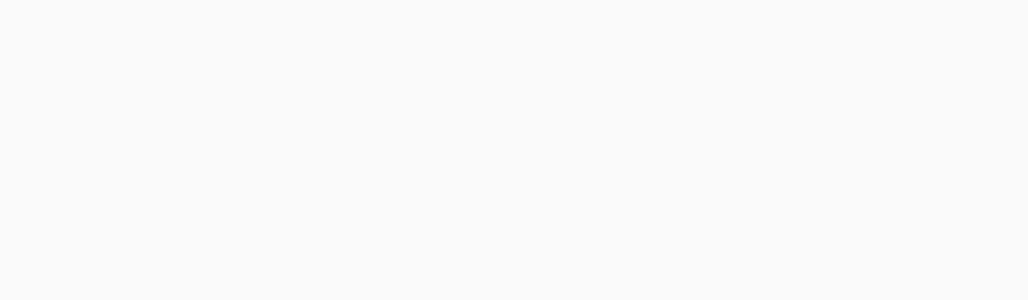
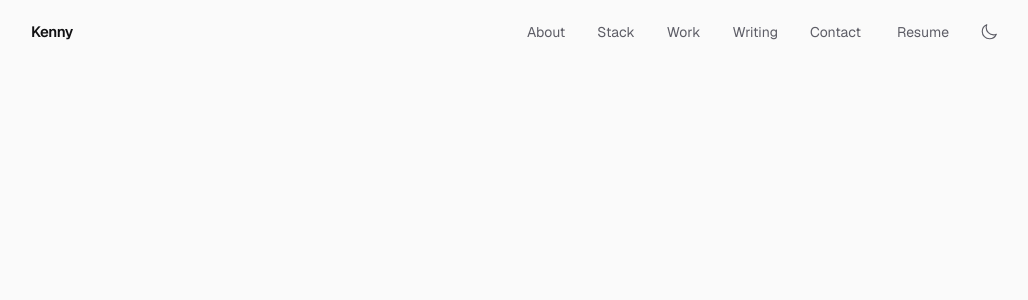
Before and after one commit to KennyUMN/kennyvws.dev, a Next.js app: page / in a window 1280 px wide. Shown: the top 300 px of the page, without its empty margins (121-1149 px from the left). Built offline with nearby package versions, Linux system fonts and the light colour scheme.

Commit message:
feat: add glass navbar with scroll-spy, mobile menu, and theme toggle

```diff
--- a/src/app/page.tsx
+++ b/src/app/page.tsx
@@ -1,7 +1,12 @@
+import { Navbar } from "@/components/nav/Navbar";
+
 export default function Home() {
   return (
-    <main id="main">
-      <div id="top" />
-    </main>
+    <>
+      <Navbar />
+      <main id="main">
+        <div id="top" />
+      </main>
+    </>
   );
 }
--- /dev/null
+++ b/src/components/nav/Navbar.tsx
@@ -0,0 +1,155 @@
+"use client";
+
+import { useEffect, useState } from "react";
+import { AnimatePresence, motion } from "motion/react";
+import { navItems, sectionIds } from "@/data/nav";
+import { site } from "@/data/site";
+import { useActiveSection } from "@/hooks/useActiveSection";
+import { cn } from "@/lib/utils";
+import { ThemeToggle } from "./ThemeToggle";
+
+export function Navbar() {
+  const active = useActiveSection(sectionIds);
+  const [scrolled, setScrolled] = useState(false);
+  const [open, setOpen] = useState(false);
+
+  useEffect(() => {
+    const onScroll = () => setScrolled(window.scrollY > 8);
+    onScroll();
+    window.addEventListener("scroll", onScroll, { passive: true });
+    return () => window.removeEventListener("scroll", onScroll);
+  }, []);
+
+  useEffect(() => {
+    document.body.style.overflow = open ? "hidden" : "";
+    return () => {
+      document.body.style.overflow = "";
+    };
+  }, [open]);
+
+  useEffect(() => {
+    if (!open) return;
+    const onKey = (e: KeyboardEvent) => {
+      if (e.key === "Escape") setOpen(false);
+    };
+    window.addEventListener("keydown", onKey);
+    return () => window.removeEventListener("keydown", onKey);
+  }, [open]);
+
+  const glass = scrolled || open;
+
+  return (
+    <header className="fixed inset-x-0 top-0 z-50">
+      <div
+        className={cn(
+          "border-b transition-colors duration-300",
+          glass
+            ? "border-edge/70 bg-surface/75 backdrop-blur-xl"
+            : "border-transparent"
+        )}
+      >
+        <nav
+          aria-label="Main"
+          className="mx-auto flex h-16 max-w-5xl items-center justify-between px-6"
+        >
+          <a
+            href="#top"
+            className="text-[15px] font-semibold tracking-tight"
+            onClick={() => setOpen(false)}
+          >
+            Kenny
+          </a>
+
+          {/* Desktop */}
+          <div className="hidden items-center gap-1 md:flex">
+            {navItems.map((item) => (
+              <a
+                key={item.id}
+                href={item.href}
+                aria-current={active === item.id ? "true" : undefined}
+                className={cn(
+                  "rounded-full px-3.5 py-1.5 text-sm transition-colors",
+                  active === item.id
+                    ? "bg-surface-muted font-medium text-ink"
+                    : "text-ink-muted hover:text-ink"
+                )}
+              >
+                {item.label}
+              </a>
+            ))}
+            <a
+              href={site.resume}
+              className="ml-1 rounded-full px-3.5 py-1.5 text-sm text-ink-muted transition-colors hover:text-ink"
+            >
+              Resume
+            </a>
+            <div className="ml-1">
+              <ThemeToggle />
+            </div>
+          </div>
+
+          {/* Mobile */}
+          <div className="flex items-center gap-1 md:hidden">
+            <ThemeToggle />
+            <button
+              type="button"
+              aria-expanded={open}
+              aria-controls="mobile-menu"
+              aria-label={open ? "Close menu" : "Open menu"}
+              onClick={() => setOpen((v) => !v)}
+              className="flex size-9 flex-col items-center justify-center gap-[5px] rounded-full text-ink"
+            >
+              <span
+                aria-hidden
+                className={cn(
+                  "h-[1.5px] w-4 rounded-full bg-current transition-transform duration-200",
+                  open && "translate-y-[3.25px] rotate-45"
+                )}
+              />
+              <span
+                aria-hidden
+                className={cn(
+                  "h-[1.5px] w-4 rounded-full bg-current transition-transform duration-200",
+                  open && "-translate-y-[3.25px] -rotate-45"
+                )}
+              />
+            </button>
+          </div>
+        </nav>
+
+        <AnimatePresence>
+          {open && (
+            <motion.div
+              id="mobile-menu"
+              initial={{ opacity: 0, y: -8 }}
+              animate={{ opacity: 1, y: 0 }}
+              exit={{ opacity: 0, y: -8 }}
+              transition={{ duration: 0.2, ease: "easeOut" }}
+              className="absolute inset-x-0 top-16 border-b border-edge bg-surface/95 backdrop-blur-xl md:hidden"
+            >
+              <div className="space-y-1 px-6 pb-8 pt-2">
+                {navItems.map((item) => (
+                  <a
+                    key={item.id}
+                    href={item.href}
+                    onClick={() => setOpen(false)}
+                    className="block rounded-xl px-4 py-3 text-lg font-medium transition-colors hover:bg-surface-muted"
+                  >
+                    {item.label}
+                  </a>
+                ))}
+                <a
+                  href={site.resume}
+                  onClick={() => setOpen(false)}
+                  className="block rounded-xl px-4 py-3 text-lg font-medium text-ink-muted transition-colors hover:bg-surface-muted"
+                >
+                  Resume
+                </a>
+              </div>
+            </motion.div>
+          )}
+        </AnimatePresence>
+      </div>
+    </header>
+  );
+}
--- /dev/null
+++ b/src/components/nav/ThemeToggle.tsx
@@ -0,0 +1,41 @@
+"use client";
+
+import { useEffect, useState } from "react";
+import { useTheme } from "next-themes";
+import { HiOutlineMoon, HiOutlineSun } from "react-icons/hi2";
+
+export function ThemeToggle() {
+  const { resolvedTheme, setTheme } = useTheme();
+  const [mounted, setMounted] = useState(false);
+
+  // eslint-disable-next-line react-hooks/set-state-in-effect
+  useEffect(() => setMounted(true), []);
+
+  const isDark = resolvedTheme === "dark";
+
+  return (
+    <button
+      type="button"
+      data-testid="theme-toggle"
+      aria-label={
+        mounted
+          ? isDark
+            ? "Switch to light mode"
+            : "Switch to dark mode"
+          : "Toggle theme"
+      }
+      onClick={() => setTheme(isDark ? "light" : "dark")}
+      className="flex size-9 items-center justify-center rounded-full text-ink-muted transition-colors hover:bg-surface-muted hover:text-ink"
+    >
+      {mounted ? (
+        isDark ? (
+          <HiOutlineSun aria-hidden className="size-[18px]" />
+        ) : (
+          <HiOutlineMoon aria-hidden className="size-[18px]" />
+        )
+      ) : (
+        <span aria-hidden className="size-[18px]" />
+      )}
+    </button>
+  );
+}
--- /dev/null
+++ b/src/hooks/useActiveSection.ts
@@ -0,0 +1,26 @@
+"use client";
+
+import { useEffect, useState } from "react";
+
+// Pass a module-level constant (e.g. sectionIds) so the effect doesn't resubscribe.
+export function useActiveSection(ids: string[]): string | null {
+  const [active, setActive] = useState<string | null>(null);
+
+  useEffect(() => {
+    const observer = new IntersectionObserver(
+      (entries) => {
+        for (const entry of entries) {
+          if (entry.isIntersecting) setActive(entry.target.id);
+        }
+      },
+      { rootMargin: "-35% 0px -60% 0px" }
+    );
+    for (const id of ids) {
+      const el = document.getElementById(id);
+      if (el) observer.observe(el);
+    }
+    return () => observer.disconnect();
+  }, [ids]);
+
+  return active;
+}
```
